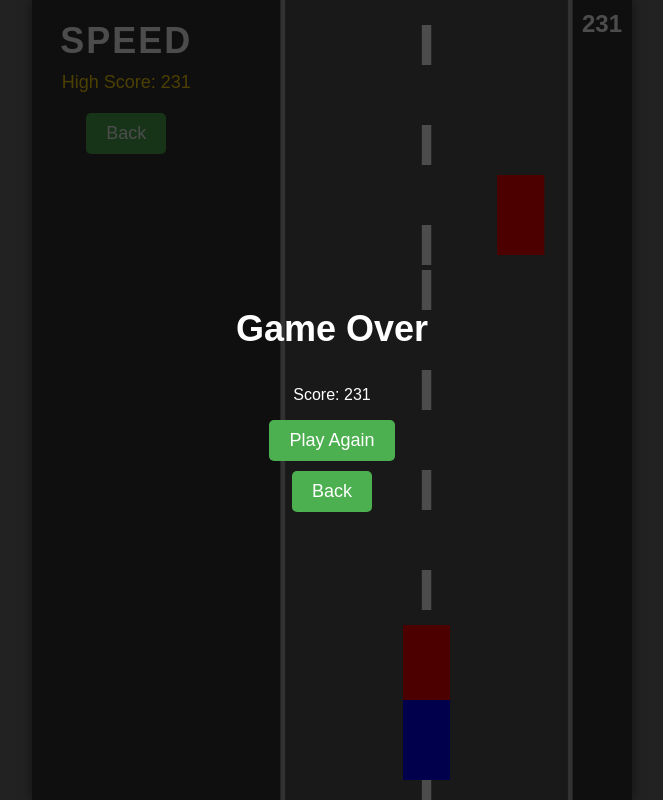
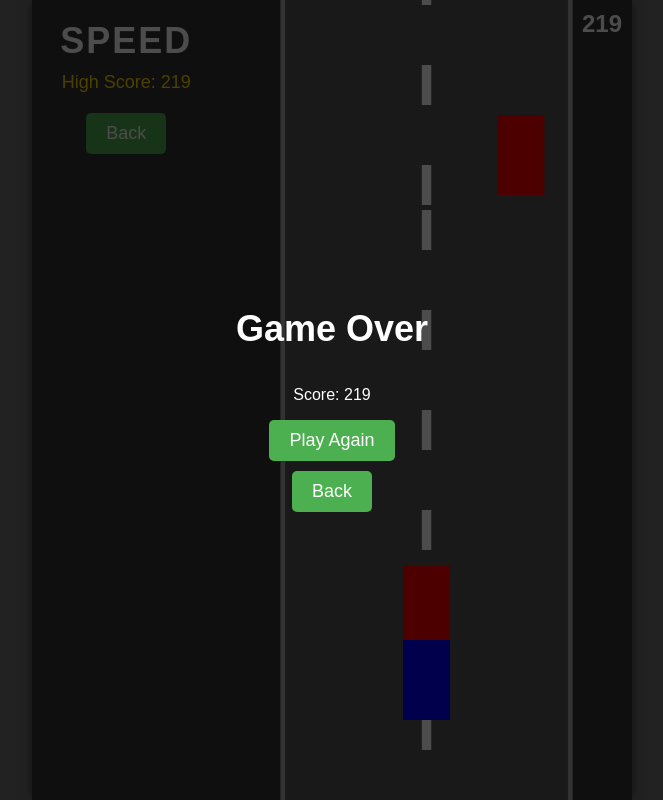
Before and after one commit to wygu3/playground, a plain HTML site: page game2.html in a window 1280 px wide. Shown: the whole page, without its empty margins (308-971 px from the left). Drawn offline with Linux system fonts and the light colour scheme.

Commit message:
Update game2.html

```diff
--- a/game2.html
+++ b/game2.html
@@ -3,7 +3,7 @@
 <head>
     <meta charset="UTF-8">
     <meta name="viewport" content="width=device-width, initial-scale=1.0">
-    <title>Infinite Driving Game</title>
+    <title>SPEED</title>
     <style>
         body {
             margin: 0;
@@ -220,10 +220,10 @@
             isGameOver = false;
 
             // Position car in the middle of the road and ensure it's visible at the bottom
-            car.width = Math.min(50, roadWidth / 4); // Make car width responsive
-            car.height = Math.min(80, canvas.height / 8); // Make car height responsive
-            car.x = canvas.width / 2 - car.width / 2;
-            car.y = canvas.height - car.height - 20; // Position 20px from bottom
+            car.width = Math.min(50, roadWidth / 4); // Responsive width
+            car.height = Math.min(80, canvas.height / 10); // Responsive height
+            car.x = canvas.width / 2 - car.width / 2; // Center the car horizontally
+            car.y = canvas.height - car.height - 80; // Position 40px from the bottom
 
             obstacles.length = 0;
             obstacleTimer = 0;
@@ -273,7 +273,7 @@
 
             // Ensure car stays within the visible area
             car.x = Math.max(roadX, Math.min(roadX + roadWidth - car.width, car.x));
-            car.y = Math.min(canvas.height - car.height - 10, car.y);
+            car.y = canvas.height - car.height - 80; // Reposition from bottom
 
             // Update road markings
             for (const marking of roadMarkings) {
```
